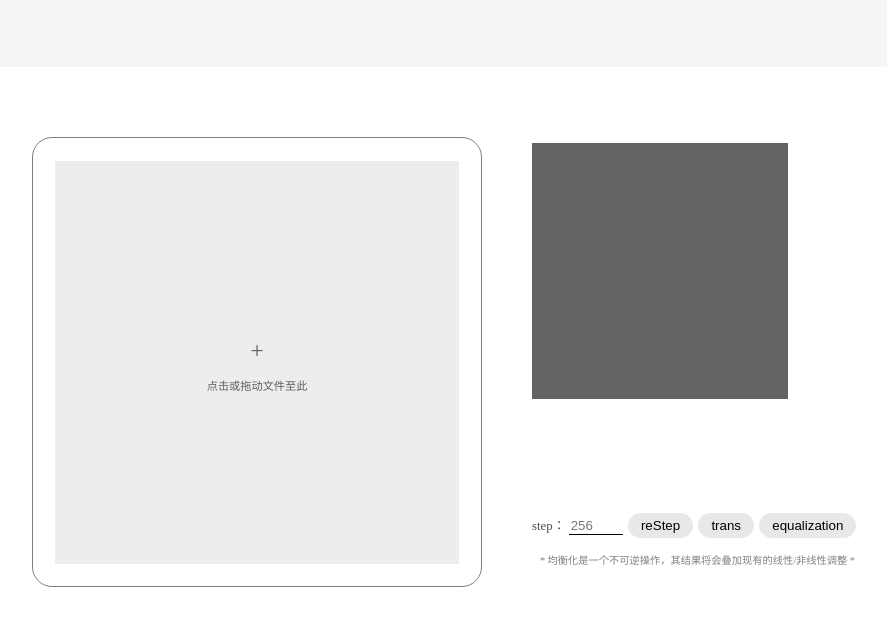
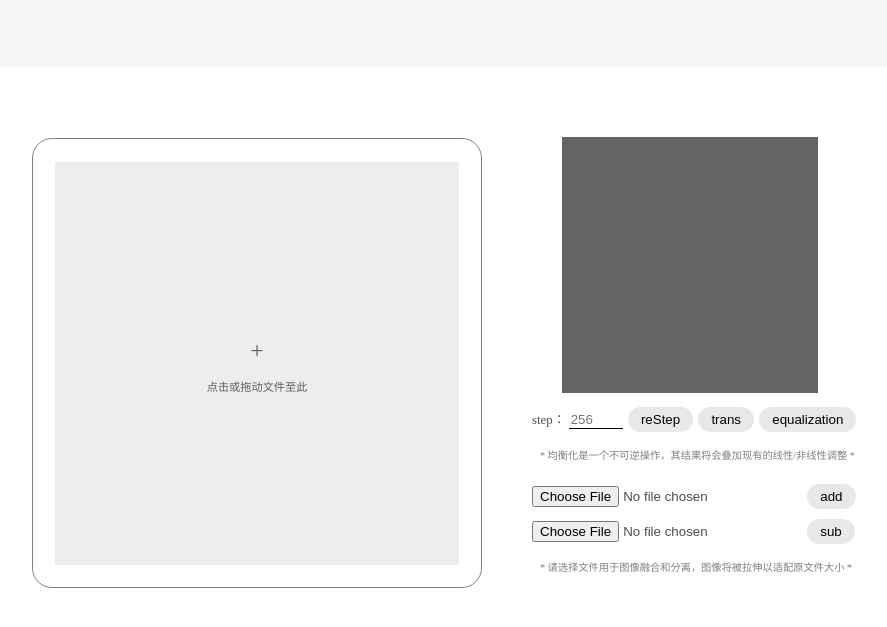
Before and after one commit to KevinLEEEEEEE/Aillo, a website built with webpack: page src/html/index.html in a window 1280 px wide. Shown: the part 123-750 px from the top of the page, without its empty margins (136-1023 px from the left). Built offline with nearby package versions, Linux system fonts and the light colour scheme.

Commit message:
ready for the image fusion

```diff
--- a/src/css/CSS_exp2.css
+++ b/src/css/CSS_exp2.css
@@ -20,5 +20,15 @@
 
 #canvasContainer {
   position: relative;
-  height: 350px;
+  height: 250px;
+  margin-left: 30px;
 }
+
+.imageFusion {
+  margin-top: 10px;
+}
+
+#addImage, #subImage {
+  width: 270px;
+  overflow: hidden;
+}
--- a/src/html/index.html
+++ b/src/html/index.html
@@ -29,11 +29,22 @@
             </div>
             <div class="options">
               <span>step：</span>
-              <input type="text" name="step" id="step" placeholder="256">
+              <input type="text" id="step" placeholder="256">
               <button id="reStep">reStep</button>
               <button id="trans">trans</button>
               <button id="equalization">equalization</button>
               <p class="annotation">* 均衡化是一个不可逆操作，其结果将会叠加现有的线性/非线性调整 *</p>
+            </div>
+            <div class="options">
+              <div class="imageFusion">
+                <input type="file" id="addImage">
+                <button id="add">add</button>
+              </div>
+              <div class="imageFusion">
+                <input type="file" id="subImage">
+                <button id="sub">sub</button>
+              </div>
+              <p class="annotation">* 请选择文件用于图像融合和分离，图像将被拉伸以适配原文件大小 *</p>
             </div>
           </div>
       </div>
```
Also changed, not shown: src/js/exp2/manipulation.js (added, +48 -0 lines).
